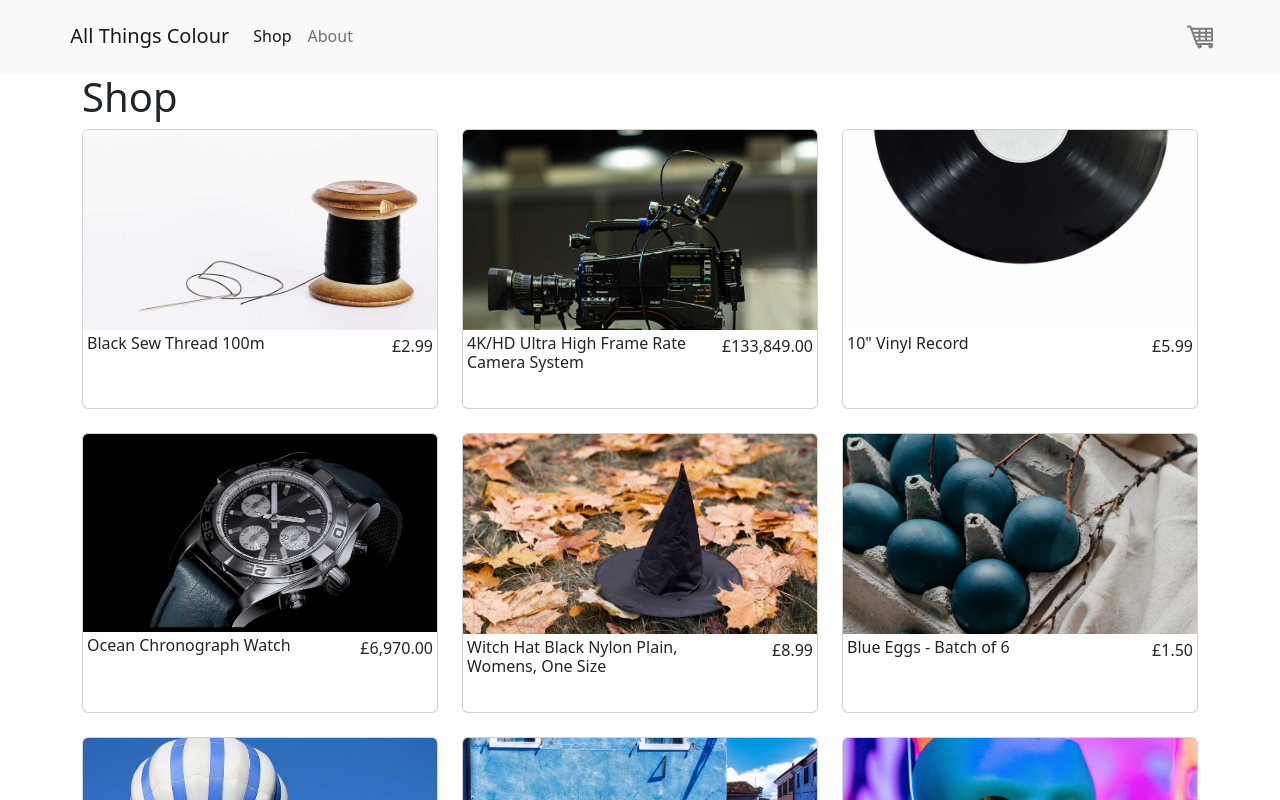
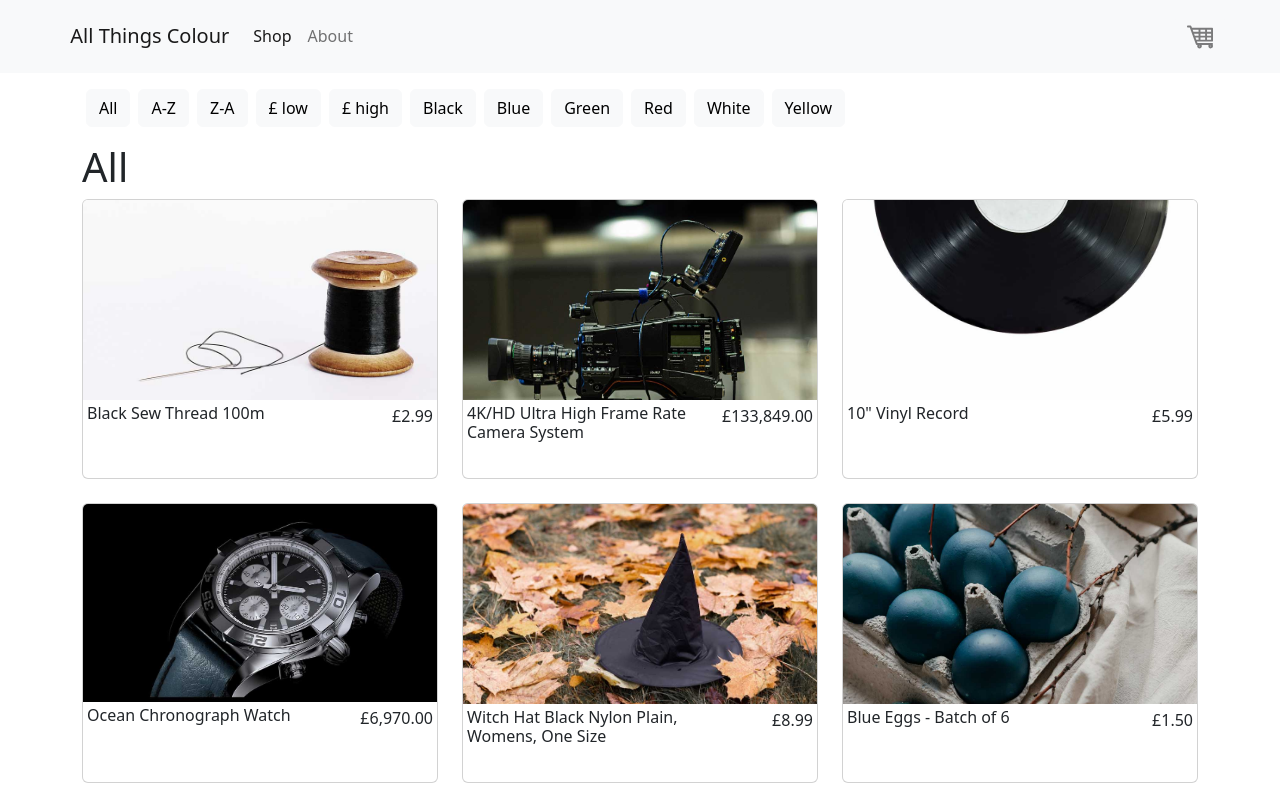
Before and after one commit to erickongdata/shopping_cart_react, a React (Create React App) app: page /shop in a window 1280 px wide. Shown: the top 800 px of the page. Built offline with nearby package versions, Linux system fonts and the light colour scheme.

Commit message:
Add sorting to Shop page, move fns from AppContext

```diff
--- a/src/AppContext.jsx
+++ b/src/AppContext.jsx
@@ -1,18 +1,12 @@
 import { createContext, useState, useMemo } from 'react';
 import PropTypes from 'prop-types';
 import data from './data/products';
+import {
+  calculateTotalNumItems,
+  calculateTotalPrice,
+} from './utilities/calculateTotal';
 
 Object.freeze(data);
-
-const calculateTotalPrice = (productData, cartItems) => {
-  const itemPrice = (id) => productData.find((item) => item.id === id).price;
-  return +cartItems
-    .reduce((total, item) => total + itemPrice(item.id) * item.quantity, 0)
-    .toFixed(2);
-};
-
-const calculateTotalNumItems = (cartItems) =>
-  cartItems.reduce((total, item) => total + item.quantity, 0);
 
 export const AppContext = createContext();
 
@@ -20,6 +14,8 @@ export function AppProvider({ children }) {
   const siteTitle = 'All Things Colour';
   // cart is an array of objects with properties - id, quantity
   const [cart, setCart] = useState([]);
+  const [category, setCategory] = useState('all');
+  const [sorting, setSorting] = useState({ alpha: '', price: '' });
   // Store and update cart total price and no. of items
   const totalPrice = useMemo(
     () => calculateTotalPrice(data, cart),
@@ -101,8 +97,12 @@ export function AppProvider({ children }) {
       handleRemoveCartItem,
       handleItemNumChange,
       handleSubmitQuantity,
+      category,
+      setCategory,
+      sorting,
+      setSorting,
     }),
-    [cart]
+    [cart, category, sorting]
   );
 
   return <AppContext.Provider value={context}>{children}</AppContext.Provider>;
--- a/src/pages/Shop.jsx
+++ b/src/pages/Shop.jsx
@@ -2,16 +2,73 @@ import { useContext } from 'react';
 import { Link } from 'react-router-dom';
 import { AppContext } from '../AppContext';
 import toGBP from '../utilities/formatCurrency';
+import { getCategories, filterData } from '../utilities/categoryFilter';
 
 function Shop() {
-  const { data } = useContext(AppContext);
+  const { data, category, setCategory, sorting, setSorting } =
+    useContext(AppContext);
+
+  const categories = getCategories(data);
+
   return (
     <div className="shop">
       <div className="container">
-        <h1>Shop</h1>
+        <div className="pb-5">
+          <div className="my-3">
+            <button
+              type="button"
+              className="btn btn-light mx-1"
+              onClick={() => setCategory('all')}
+            >
+              All
+            </button>
+            <button
+              type="button"
+              className="btn btn-light mx-1"
+              onClick={() => setSorting({ alpha: 'az', price: '' })}
+            >
+              A-Z
+            </button>
+            <button
+              type="button"
+              className="btn btn-light mx-1"
+              onClick={() => setSorting({ alpha: 'za', price: '' })}
+            >
+              Z-A
+            </button>
+            <button
+              type="button"
+              className="btn btn-light mx-1"
+              onClick={() => setSorting({ alpha: '', price: 'lh' })}
+            >
+              £ low
+            </button>
+            <button
+              type="button"
+              className="btn btn-light mx-1"
+              onClick={() => setSorting({ alpha: '', price: 'hl' })}
+            >
+              £ high
+            </button>
+            {categories.map((cat) => (
+              <button
+                type="button"
+                key={cat}
+                className="btn btn-light mx-1 text-capitalize"
+                onClick={() => setCategory(cat)}
+              >
+                {cat}
+              </button>
+            ))}
+          </div>
+          <h1 className="text-capitalize">{category}</h1>
           <div className="row gy-4 gx-4">
-          {data.map((item) => (
-            <div key={item.id} className="col-12 col-md-6 col-lg-4 col-xlg-3">
+            {filterData(data, category, sorting.alpha, sorting.price).map(
+              (item) => (
+                <div
+                  key={item.id}
+                  className="col-12 col-md-6 col-lg-4 col-xlg-3"
+                >
                   <Link
                     to={`/product/${item.id}`}
                     className="text-decoration-none text-dark"
@@ -36,7 +93,9 @@ function Shop() {
                     </div>
                   </Link>
                 </div>
-          ))}
+              )
+            )}
+          </div>
         </div>
       </div>
     </div>
--- /dev/null
+++ b/src/utilities/calculateTotal.js
@@ -0,0 +1,11 @@
+const calculateTotalPrice = (productData, cartItems) => {
+  const itemPrice = (id) => productData.find((item) => item.id === id).price;
+  return +cartItems
+    .reduce((total, item) => total + itemPrice(item.id) * item.quantity, 0)
+    .toFixed(2);
+};
+
+const calculateTotalNumItems = (cartItems) =>
+  cartItems.reduce((total, item) => total + item.quantity, 0);
+
+export { calculateTotalNumItems, calculateTotalPrice };
--- /dev/null
+++ b/src/utilities/categoryFilter.js
@@ -0,0 +1,42 @@
+/* eslint no-nested-ternary: 0 */
+
+const getCategories = (data) => {
+  const categories = data.map((item) => item.category);
+  const unique = [...new Set(categories)];
+  return unique;
+};
+
+const sortAlpha = (data, order) => {
+  const dataIn = [...data];
+  if (order === '') return dataIn;
+  if (order === 'az')
+    return dataIn.sort((a, b) =>
+      a.title === b.title ? 0 : a.title < b.title ? -1 : 1
+    );
+  return dataIn.sort((a, b) =>
+    a.title === b.title ? 0 : a.title < b.title ? 1 : -1
+  );
+};
+
+const sortPrice = (data, order) => {
+  const dataIn = [...data];
+  if (order === '') return dataIn;
+  if (order === 'lh') return dataIn.sort((a, b) => a.price - b.price);
+  return dataIn.sort((a, b) => b.price - a.price);
+};
+
+const filterData = (data, category, sortingAlpha, sortingPrice) => {
+  const dataIn = [...data];
+  if (category === 'all')
+    return sortPrice(sortAlpha(dataIn, sortingAlpha), sortingPrice);
+
+  return sortPrice(
+    sortAlpha(
+      dataIn.filter((item) => item.category === category),
+      sortingAlpha
+    ),
+    sortingPrice
+  );
+};
+
+export { getCategories, filterData };
```
Lines whose indentation alone changed are shown as unchanged.
